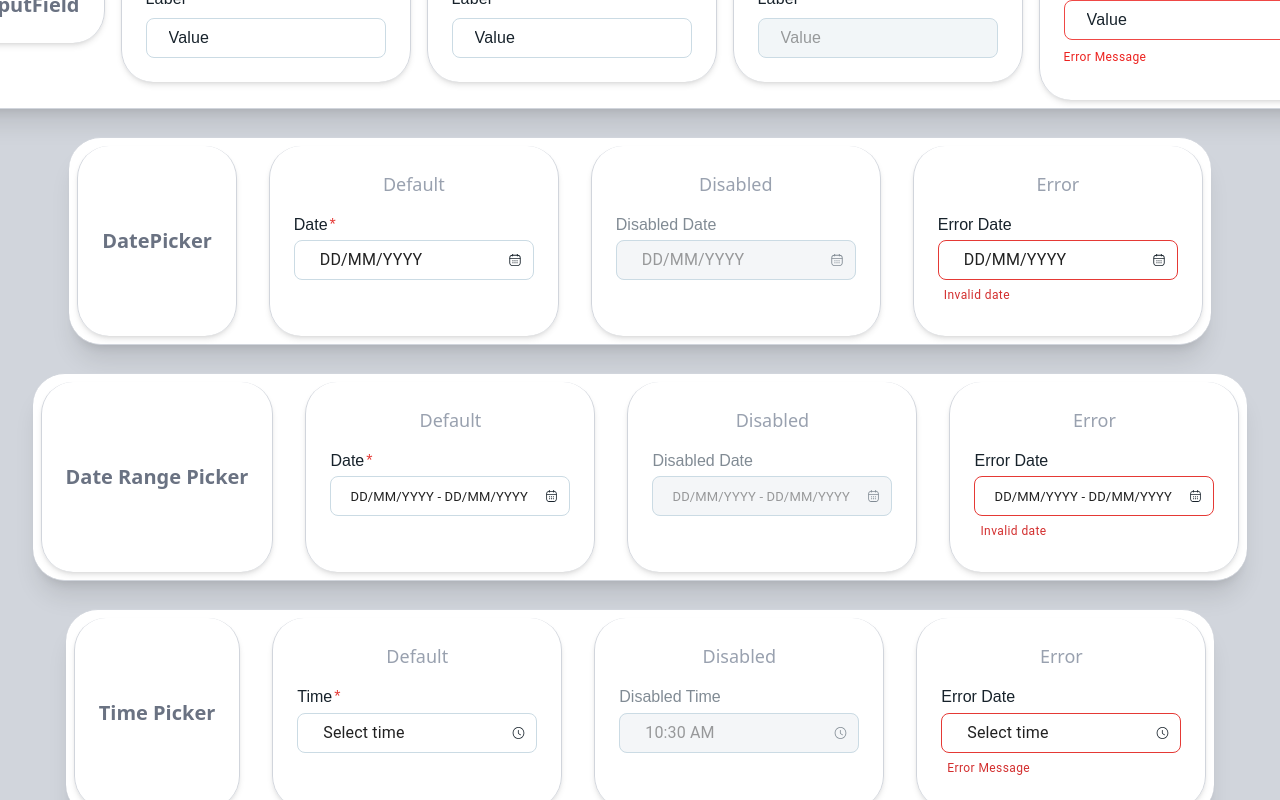
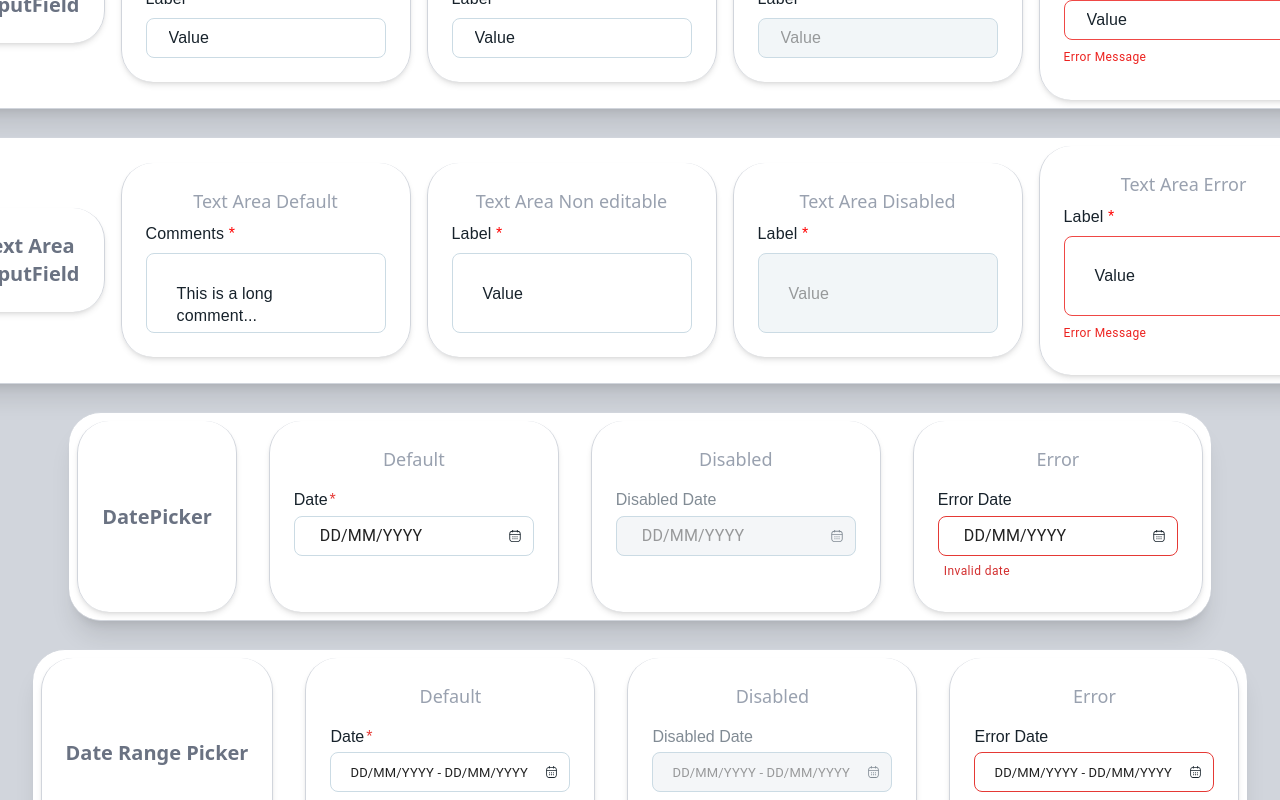
Before and after one commit to avnashv/reusable-components, a React (Vite) app: page / in a window 1280 px wide. Shown: the part 1014-1814 px from the top of the page. Built offline with nearby package versions, Linux system fonts and the light colour scheme.

Commit message:
feat(textArea): Implementation for Text Area

```diff
--- a/src/App.jsx
+++ b/src/App.jsx
@@ -312,6 +312,66 @@ function App() {
         </div>
       </div>
 
+          {/* -- Text Area Custom InputField Component -- */}
+          <div className="flex items-center gap-4 border-b-1 border-t-1 rounded-4xl py-2 px-2 shadow-xl border-gray-300 text-center bg-white">
+
+          <div className="flex items-center gap-4 justify-center border-r-1 border-l-1 p-6 border-gray-300 rounded-4xl shadow-md">
+          <h1 className="text-xl font-bold text-gray-500">Text Area InputField</h1>
+          </div>
+
+          {/* Editable InputField */}
+          <div className="flex flex-col text-left gap-2 border-r-1 border-l-1 p-6 border-gray-300 rounded-4xl shadow-md">
+          <h4 className="text-lg text-center text-gray-400"> Text Area Default</h4>
+              <CustomInputField
+              label="Comments"
+              value="This is a long comment..."
+              placeholder="Enter your comments"
+              multiline={true} // Enable textarea
+              rows={4} // Optional: customize visible rows
+              minRows={4} // Optional: set minimum rows
+              onChange={(e) => console.log(e.target.value)}
+              />
+          </div>
+
+          {/* Non-Editable Input */}
+          <div className="flex flex-col text-left gap-2 border-r-1 border-l-1 p-6 border-gray-300 rounded-4xl shadow-md">
+          <h4 className="text-lg text-center text-gray-400">Text Area Non editable</h4>
+          <CustomInputField
+                  state="non-editable"
+                  valueType="default"
+                  label="Label"
+                  multiline={true}
+                  rows={4} // Optional: customize visible rows
+                  minRows={4} // Optional: set minimum rows
+                  onChange={(e) => console.log(e.target.value)}
+          />
+          </div>
+
+          {/*  Disabled Input */}
+          <div className="flex flex-col text-left gap-2 border-r-1 border-l-1 p-6 border-gray-300 rounded-4xl shadow-md">
+          <h4 className="text-lg text-center text-gray-400">Text Area Disabled</h4>
+          <CustomInputField
+                state="disabled"
+                label="Label"
+                multiline={true} // Enable textarea
+                rows={4} // Optional: customize visible rows
+                minRows={4} // Optional: set minimum rows
+                onChange={(e) => console.log(e.target.value)}/>
+          </div>
+
+          {/* Error State */}
+          <div className="flex flex-col text-left gap-2 border-r-1 border-l-1 p-6 pb-8 border-gray-300 rounded-4xl shadow-md">
+          <h4 className="text-lg text-center text-gray-400">Text Area Error</h4>
+          <CustomInputField
+                  state="error"
+                  hasError label="Label"
+                  multiline={true} // Enable textarea
+                  rows={4} // Optional: customize visible rows
+                  minRows={4} // Optional: set minimum rows
+                  onChange={(e) => console.log(e.target.value)}/>
+          </div>
+          </div>
+
       {/* -- Custom DatePicker Component -- */}
       <div className="flex gap-8 border-b-1 border-t-1 pt-2 rounded-4xl pb-2 px-2 shadow-xl border-gray-300 text-center bg-white">
 
--- a/src/components/customInputField/customInputField.jsx
+++ b/src/components/customInputField/customInputField.jsx
@@ -13,6 +13,9 @@ const CustomInputField = ({
   showAsterisk = true,
   onChange,
   placeholder = "Enter value",
+  multiline = false, // New prop to toggle textarea
+  rows = 4, // Default rows for textarea (optional customization)
+  minRows = 4, // Minimum rows for textarea
 }) => {
   const [isFocused, setIsFocused] = useState(false);
   const [inputValue, setInputValue] = useState(value);
@@ -21,7 +24,6 @@ const CustomInputField = ({
   const handleInputChange = (e) => {
     const newValue = e.target.value;
     setInputValue(newValue); // Updates internal state
-
     if (onChange) {
       onChange(e); // Calls external handler if provided
     }
@@ -64,6 +66,49 @@ const CustomInputField = ({
     }
   };
 
+  // Base styles for both input and textarea
+  const baseStyles = {
+    "& .MuiOutlinedInput-notchedOutline": {
+      border: "none", // Remove default MUI border
+    },
+    "& .MuiOutlinedInput-root": {
+      width: "240px",
+      height: multiline ? "80px" : "40px", // Adjust height for textarea
+      minWidth: "240px", // Figma min-width
+      minHeight: multiline ? "80px" : "auto", // Figma min-height for textarea
+      ...getStyles(),
+      transition: "border 0.3s ease",
+      borderRadius: "8px", // Radius/200 (assuming 8px)
+      color: state === "disabled" ? "#818B94" : "#17222B",
+      backgroundColor: state === "disabled" ? "#F2F6F8" : "#FFFFFF",
+      border: `1px solid ${hasError ? "#EF4845" : "#CBDBE4"}`, // Stroke/Border
+      display: "flex",
+      alignItems: multiline ? "flex-start" : "center", // Align text at top for textarea
+      fontFamily: "Proxima Nova, sans-serif",
+      fontWeight: 400,
+      fontSize: "16px",
+      lineHeight: "140%",
+      letterSpacing: "0%",
+
+      "&:hover": state !== "disabled" && { border: "1px solid #A6ADB3" },
+      "&.Mui-focused": state !== "disabled" && { border: "1px solid #1A2731" },
+    },
+    "& .MuiInputBase-input": {
+      padding: multiline
+        ? "12px 16px" // Space/300 (12px) top/bottom, Space/400 (16px) left/right
+        : "8px 22px", // Default padding for single-line input
+      fontSize: "16px",
+      "&::placeholder": {
+        color: "#818B94",
+        fontFamily: "Proxima Nova, sans-serif",
+        fontWeight: 400,
+        fontSize: "16px",
+        lineHeight: "140%",
+        letterSpacing: "0%",
+      },
+    },
+  };
+
   return (
     <Box sx={{ width: "240px", height: "auto", display: "flex", flexDirection: "column", gap: "8px" }}>
       {/* Label */}
@@ -74,73 +119,33 @@ const CustomInputField = ({
             width: "auto",
             height: "22px",
             color: "#17222B",
-                        fontFamily: 'Proxima Nova, sans-serif',
+            fontFamily: "Proxima Nova, sans-serif",
             fontWeight: 400,
-                        fontSize: '16px',
-                        lineHeight: '140%',
-                        letterSpacing: '0%',
+            fontSize: "16px",
+            lineHeight: "140%",
+            letterSpacing: "0%",
           }}
         >
           {label} {showAsterisk && <span style={{ color: "red" }}>*</span>}
         </Typography>
       )}
 
-            {/* Input Field */}
+      {/* Input Field or Textarea */}
       <TextField
-                variant="outlined" // Ensures default OutlinedInput structure
+        variant="outlined"
         value={inputValue}
         placeholder={placeholder}
         onChange={handleInputChange}
         disabled={state === "disabled"}
         InputProps={{
-                    readOnly: state === "non-editable", //  Only non-editable fields should be read-only
+          readOnly: state === "non-editable",
         }}
+        multiline={multiline} // Enable textarea when multiline is true
+        rows={multiline ? rows : undefined} // Apply rows only for textarea
+        minRows={multiline ? minRows : undefined} // Apply minRows only for textarea
         onFocus={() => setIsFocused(true)}
         onBlur={() => setIsFocused(false)}
-                sx={{
-                    borderRadius: "8px", // Default MUI rounded corners
-
-                    // Remove default OutlinedInput border
-                    "& .MuiOutlinedInput-notchedOutline": {
-                        border: "none", // ❌ Removes MUI border
-                    },
-
-                    "& .MuiOutlinedInput-root": {
-                        width: "240px", // Match default width
-                        height: "40px", // Ensure proper height
-                        ...getStyles(),
-                        transition: "border 0.3s ease",
-                        borderRadius: "8px", //  Ensures rounded corners match
-                        color: state === "disabled" ? "#818B94" : "#17222B", // Change text color
-                        backgroundColor: state === "disabled" ? "#F2F6F8" : "#FFFFFF", // Change background color
-                        border: `1px solid ${hasError ? "#EF4845" : "#CBDBE4"}`, //  Adds a new border to match MUI
-                        display: "flex",
-                        alignItems: "center", //  Ensures vertical alignment
-                        fontFamily: 'Proxima Nova, sans-serif',
-                        fontWeight: 400,
-                        fontSize: '16px',
-                        lineHeight: '140%',
-                        letterSpacing: '0%',
-
-                        "&:hover": state !== "disabled" && { border: "1px solid #A6ADB3" },
-                        "&.Mui-focused": state !== "disabled" && { border: "1px solid #1A2731" },
-                    },
-
-                    "& .MuiInputBase-input": {
-                        padding: "8px 22px", //  Matches MUI default input padding
-                        fontSize: "16px", //  Ensures consistent font size
-
-                        // Add placeholder styling
-                        "&::placeholder": {
-                            color: "#818B94", // your Text-T100 color
-                            fontFamily: 'Proxima Nova, sans-serif',
-                            fontWeight: 400,
-                            fontSize: '16px',
-                            lineHeight: '140%',
-                            letterSpacing: '0%',
-                        },
-                    },
-                }}
+        sx={baseStyles}
       />
 
       {/* Description */}
```
Lines whose indentation alone changed are shown as unchanged.
